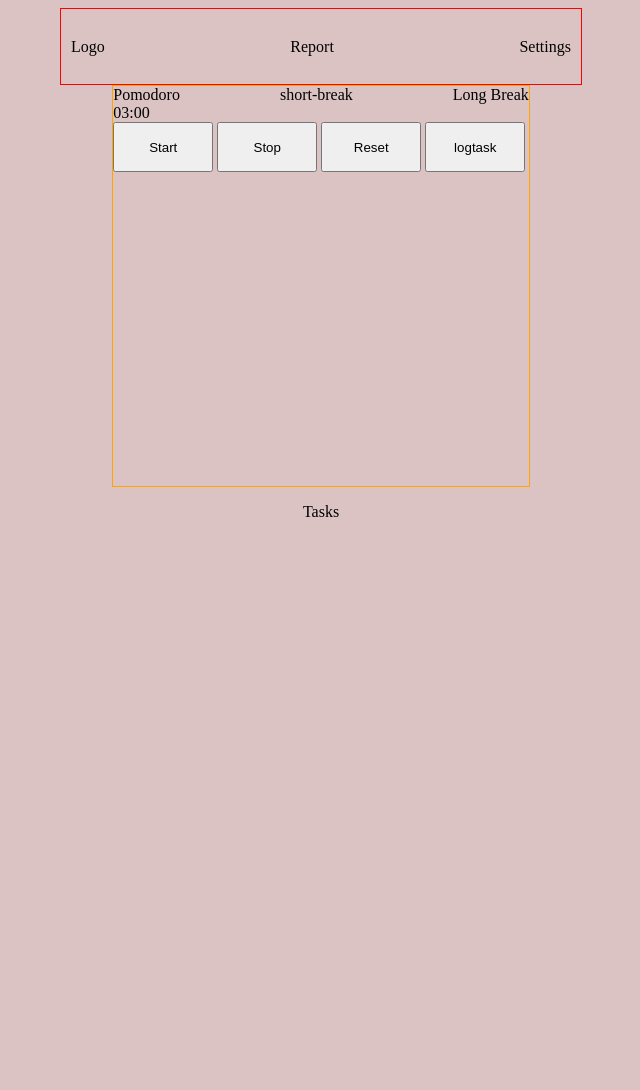
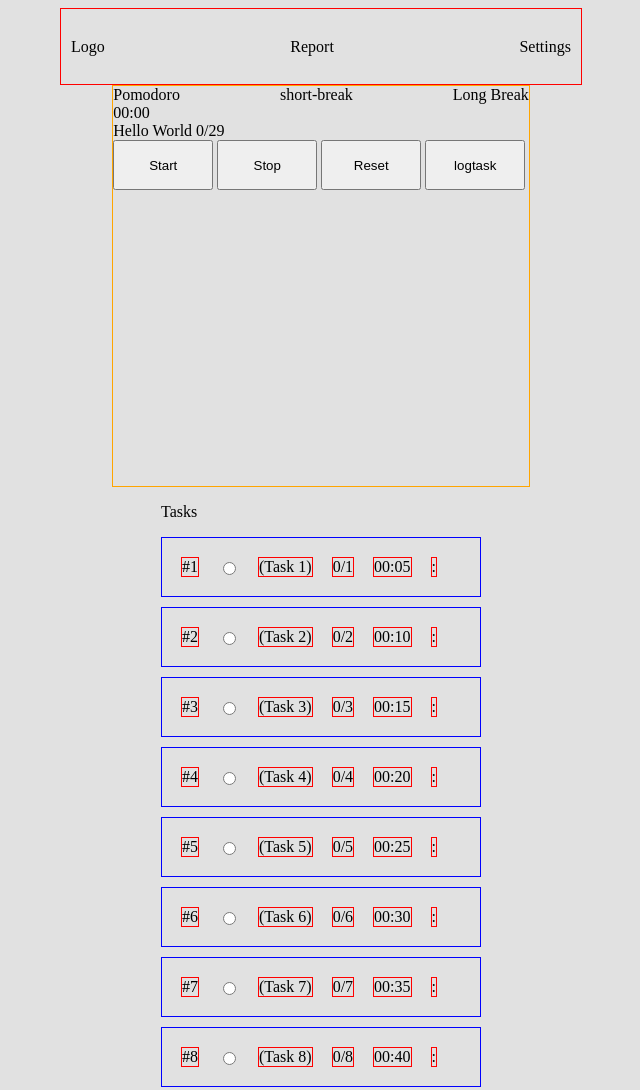
Before and after one commit to ambrosiasteraceae/javascript-course, a website built with webpack: page pomos/src/template.html in a window 1280 px wide. Shown: the top 1090 px of the page, without its empty margins (319-959 px from the left). Before the commit the page ends 800 px from the top, so only its background shows below. Built offline with nearby package versions, Linux system fonts and the light colour scheme.

Commit message:
Implement switch logic between active tasks
Add get method for task id inside project, implement display Manager class that handles dom population of a current project tasks,/n switch function that would change between tasks and keep refences. - a task that is finished can be started with countdown;/n
- multiple timers can be be played simultaneously/n
- task list needs to be updated when a task is completed or when a task is advancing/n

```diff
--- /dev/null
+++ b/pomos/src/display.js
@@ -0,0 +1,69 @@
+import Task from "./task.js";
+import Project from "./project.js";
+import Timer, {HALFHOUR, FIFTEEN,FIVE} from "./timer.js"
+
+
+
+export default class DisplayManager{
+
+    constructor()
+    {
+        this.projects = [];
+        this.active = 0;
+    }
+
+     addProject(project){
+
+        this.projects.push(project);
+        if (this.projects)
+            this.active = project;
+
+    }
+
+
+    populateProject(){
+
+        const projectElement = document.querySelector(".projects");
+        projectElement.innerHTML = "";
+        console.log(this.active.tasks)
+
+        for(const task of this.active.tasks)
+        {
+            const taskElement = document.createElement("div");
+            const taskId = document.createElement("div");
+            const taskActive = document.createElement("input");
+            const taskName = document.createElement("div");
+            const taskStatus = document.createElement("div");
+            const taskTime = document.createElement("div");
+            const taskSettings = document.createElement("div");
+
+            taskElement.classList.add("task");
+            taskId.classList.add("id");
+            taskActive.classList.add("disabled");
+            taskActive.classList.add("radio");
+            taskActive.name = "task";
+            taskActive.type = "radio";
+            taskName.classList.add("text");
+            taskStatus.classList.add("text");
+            taskSettings.classList.add("settings");
+            taskTime.classList.add("time")
+
+            taskId.textContent = `#${task.key}`;
+            taskActive.textContent = task.isWorkedOn;
+            taskName.textContent = task.name;
+            taskStatus.textContent = `${task.current}/${task.pomodoros}`;
+            taskTime.textContent = task.timer.getTime();
+            taskSettings.textContent = ":";
+
+            [taskId, taskActive, taskName, taskStatus, taskTime, taskSettings].forEach((t) => taskElement.appendChild(t));
+            taskElement.dataset.key = task.key;
+            projectElement.appendChild(taskElement);
+        }
+
+    }
+}
+
+
+class DOMManager{
+
+}
--- a/pomos/src/index.js
+++ b/pomos/src/index.js
@@ -1,56 +1,3 @@
-import "./styles.css";
-import Task from "./task.js";
-import Project from "./project.js";
-import Timer, {HALFHOUR, FIFTEEN,FIVE} from "./timer.js"
-import "./tests.js"
-
-export function adjustTime(){
-    timeElement.dispatchEvent(event)
-}
-
-export function refreshTime(){
-  timeElement.dispatchEvent(onRefreshUpdate);
-}
-
-// The million dollar question is how can we register an event to dispatch from inside
-//  the Timer class while keeping separaion of concerns. Decorators? delegators?
-
-let activeTask = null;
-let activeProject = null;
-
-const timeElement = document.querySelector(".timing");
-const startBtn = document.querySelector(".start");
-const stopBtn = document.querySelector(".stop");
-const resetBtn = document.querySelector(".reset");
-const logBtn = document.querySelector(".logtask");
-
-const event = new Event("timechange");
-const onRefreshUpdate = new Event("onrefresh");
-
-
-function updateTime(){
-    timeElement.textContent = activeTask?.timer.getTime();
-}
-
-
-function switchActiveTask(){
-    if(activeTask)
-        activeTask.isWorkedOn = false;
-    activeTask = activeProject?.getActiveTask();
-    updateTime();
-
-    return activeTask? activeTask : console.log("No active tasks currently selected")
-}
-//@TODO
-//The event listener should check for the active task, and get the time of the elapsed current time
-// const onTaskChange = new Event("taskchange");
-// export function taskChange(){
-//     timeElement.dispatchEvent(onTaskChange);
-// }
-// timeElement.addEventListener("taskchange" , () => timeElement.textContent = task.timer.getTime())
-
-
-
 /*Question
 
 1. How do we fetch the current task and change time accordingly?;
@@ -62,20 +9,83 @@ function switchActiveTask(){
 5. Each Task having its own timer seems like a unoptimized  memory wise:
     - when an active task is changed, you should be able to store the timeDuration,
     - and load the timer from that point onwards
+6. The million dollar question is how can we register an event to dispatch from inside
+    - the Timer class while keeping separaion of concerns. Decorators? delegators?
 */
+
+/*
+Issues
+- a task that is finished can be started with countdown;
+- multiple timers can be be played simultaneously
+- task list needs to be updated when a task is completed or when a task is advancing, on the dom side
+*/
+
+
+import "./styles.css";
+import Task from "./task.js";
+import Project from "./project.js";
+import Timer, {HALFHOUR, FIFTEEN,FIVE} from "./timer.js"
+import "./tests.js";
+import DisplayManager from "./display.js";
+
+export function adjustTime(){
+    timeElement.dispatchEvent(event)
+}
+
+export function refreshTime(){
+  timeElement.dispatchEvent(onRefreshUpdate);
+}
+
+
+
+let activeTask = null;
+let activeProject = null;
+
+const timeElement = document.querySelector(".timing");
+const startBtn = document.querySelector(".start");
+const stopBtn = document.querySelector(".stop");
+const resetBtn = document.querySelector(".reset");
+const logBtn = document.querySelector(".logtask");
+const taskNameElement = document.querySelector(".name");
+
+const event = new Event("timechange");
+const onRefreshUpdate = new Event("onrefresh");
+
+function updateTime(){
+    timeElement.textContent = activeTask?.timer.getTime();
+}
+
+function updateTask(){
+    taskNameElement.textContent = `${activeTask.name}${activeTask.current}/${activeTask.pomodoros}`;
+}
+function switchActiveTask(newTask){
+
+    if(!newTask)
+        return
+
+    if(activeTask)
+        activeTask.isWorkedOn = false;
+
+    activeTask = newTask;
+    activeTask.isWorkedOn = true;
+
+    console.log ("Our new active task");
+    console.log(activeTask);
+    updateTime();
+    updateTask();
+
+    return activeTask? activeTask : console.log("No active tasks currently selected");
+}
+
+
 
 timeElement.addEventListener("timechange", (e) => {
     updateTime();
-
     if (activeTask.timer.duration == 0)
-    {
-
-        activeTask.increment(1);
-        // setTimeout(() => console.log("hiellos"), 1);
-        // ();
-    }
-
-
+        {activeTask.increment(1);
+                updateTask();
+        }
+    // updateTask();
 })
 
 timeElement.addEventListener("onrefresh",  () => activeTask.isFinished? "00:00":updateTime())
@@ -91,17 +101,12 @@ const timer = new  Timer( FIVE);
 const task = new Task(options, timer);
 
 //Init  Display
-updateTime();
-//
-
-
+// updateTime();
 
 const project1 = new Project("trial");
 activeProject = project1;
 
-
 project1.generateExamples(10);
-
 
 project1.tasks[3].isWorkedOn = true;
 switchActiveTask()
@@ -109,3 +114,20 @@ console.log(activeTask)
 project1.tasks[4].isWorkedOn = true;
 switchActiveTask()
 console.log(activeTask)
+
+const manager = new DisplayManager();
+manager.addProject(project1);
+manager.populateProject();
+
+
+// const activeTaskElement = document.querySelector("input[name=task]:checked");
+const activeTaskElement = document.querySelectorAll(".radio");
+
+activeTaskElement.forEach((radioElem) => {radioElem.addEventListener("change", (e)=>{
+    const taskDiv = e.target.parentNode;
+    const taskID = taskDiv.dataset.key;
+    const newTask = project1.getTaskbyID(taskID)
+    switchActiveTask(newTask);
+    // console.log("Switched to: ")
+    // console.log(newTask);
+})});
--- a/pomos/src/project.js
+++ b/pomos/src/project.js
@@ -21,6 +21,13 @@ export default class Project{
 
     setActiveTask(index){
         this.tasks[index].isWorkedOn = true;
+    }
+
+    getTaskbyID(taskID){
+        const found = this.tasks.find((task) => task.key == taskID);
+        if(found)
+            return found
+        console.log("Not found");
     }
 
     getActiveTask(){
@@ -55,7 +62,7 @@ export default class Project{
             // const pomodoros = Math.round(10*Math.random());
             const pomodoros = i+1;
             const taskConfig = {name, pomodoros};
-            const timer = new Timer(180000);
+            const timer = new Timer(5000*(i+1));
             const task = new Task(taskConfig, timer);
 
             this.addTask(task);
--- a/pomos/src/styles.css
+++ b/pomos/src/styles.css
@@ -1,5 +1,5 @@
 body{
-    background-color: rgb(220, 195, 195);
+    background-color: rgba(14, 13, 13, 0.121);
 
 }
 
@@ -36,6 +36,21 @@ body{
     gap: 100px;
 }
 
+.task{
+    display: flex;
+    gap:19px;
+    border:1px solid blue;
+    padding:19px;
+}
+.task > div{
+    display: flex;
+    border:1px solid red;
+}
+.projects{
+    display: flex;
+    flex-direction: column;
+    gap:10px;
+}
 button{
     width:100px;
 
--- a/pomos/src/template.html
+++ b/pomos/src/template.html
@@ -20,7 +20,8 @@
                 <div class="long-break">Long Break</div>
             </div>
             <div class="time">
-                    <div class="timing">asdds</div>
+                    <div class="timing">00:00</div>
+                    <div class="active name">Hello World 0/29</div>
                     <button class="start">Start</button>
                     <button class="stop">Stop</button>
                     <button class="reset">Reset</button>
@@ -30,12 +31,12 @@
         </div>
         <div class="spacer"></div>
     </div>
-    <div class="task container">
-        <div class="task title">
+    <div class="task-main">
+        <div class="title">
             <p>Tasks</p>
             <div></div>
         </div>
-        <div class="task tasks"></div>
+        <div class="projects"></div>
     </div>
 </div>
 </body>
```
